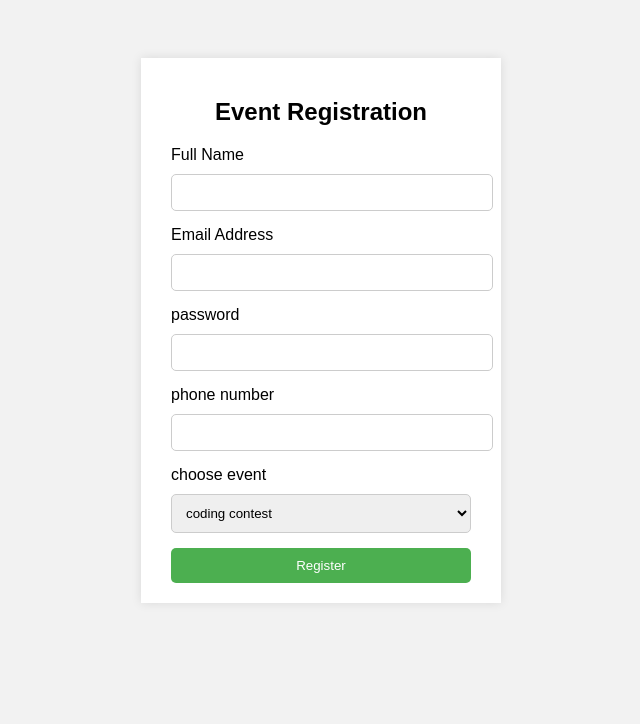
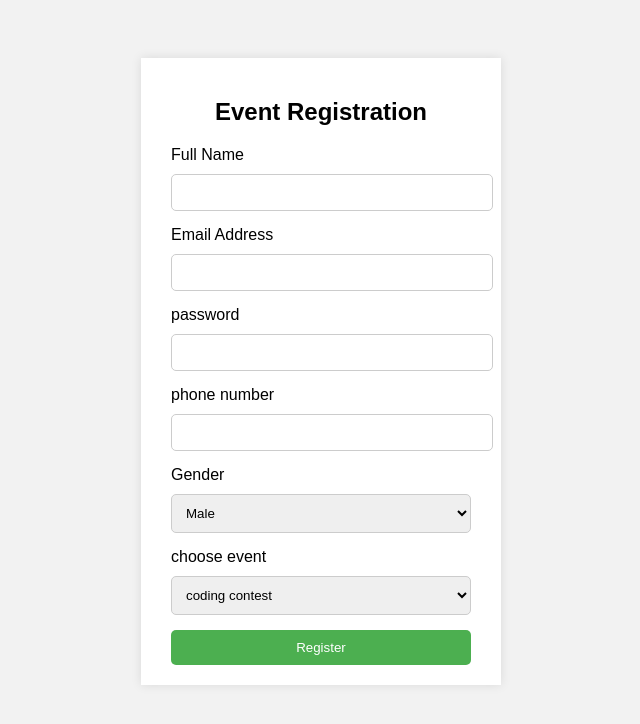
Before and after one commit to shivapriya3112/user-registration-form, a plain HTML site: page registration.html in a window 1280 px wide. Shown: the whole page, without its empty margins (319-959 px from the left). Drawn offline with Linux system fonts and the light colour scheme.

Commit message:
added gender feild

```diff
--- a/registration.html
+++ b/registration.html
@@ -53,6 +53,12 @@ text-align: center;
 <input type="password"name="password" required><br>
 <label for "phone">phone number</label><br>
 <input type ="tel"id="phone"name="phone" required><br>
+<label>Gender</label><br>
+<select>
+<option>Male</option>
+<option>Female</option>
+<option>Other</option>
+</select>
 <label for ="event"> choose event </label><br>
 <select id="event"name="event"><br>
 <option value="coding">coding contest </option>
```
